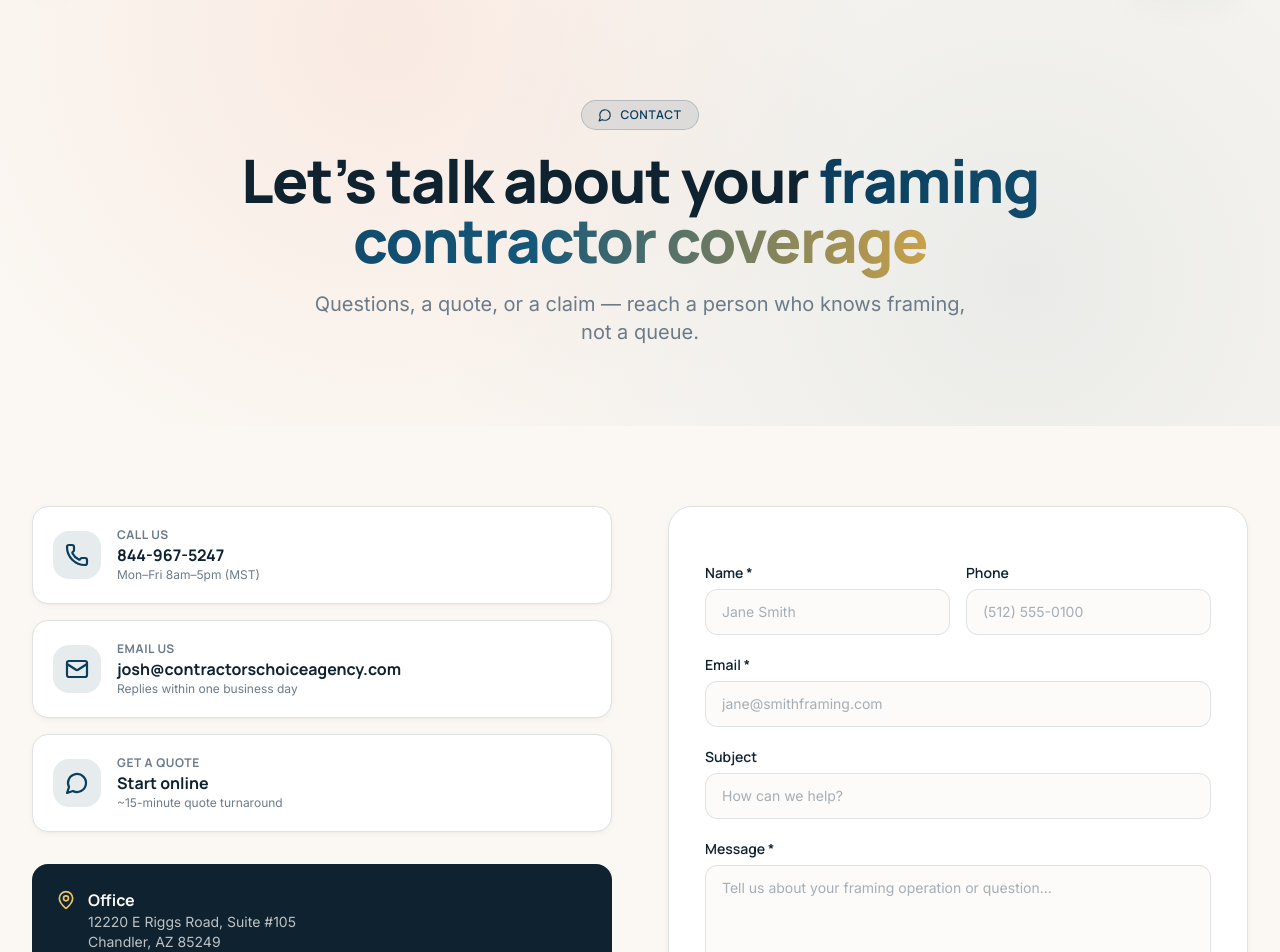
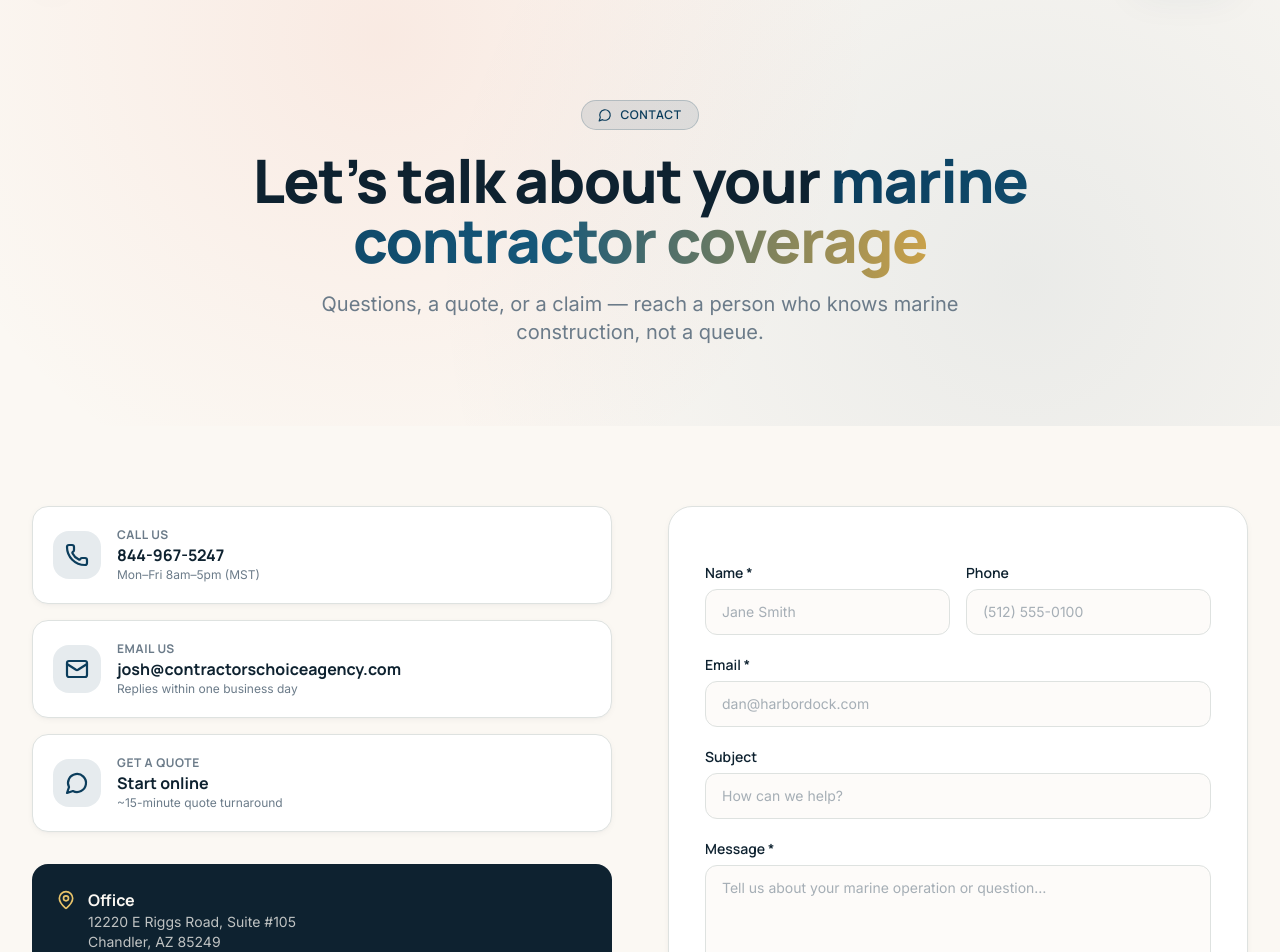
Before and after one commit to MCERQUA/marinacontractorinsurance.com, a Next.js app: page /contact in a window 1280 px wide. Shown: the part 60-1012 px from the top of the page. Built offline with nearby package versions, Linux system fonts and the light colour scheme.

Commit message:
auto-save: netlify.toml,package.json,src/app/contact/page.tsx (+2 more)

```diff
--- a/package.json
+++ b/package.json
@@ -1,5 +1,5 @@
 {
-  "name": "framingcontractorinsurance",
+  "name": "marinacontractorinsurance",
   "version": "1.0.0",
   "private": true,
   "scripts": {
--- a/src/app/contact/page.tsx
+++ b/src/app/contact/page.tsx
@@ -38,7 +38,7 @@ export default function ContactPage() {
       await fetch(WEBHOOK_URL, {
         method: "POST",
         headers: { "Content-Type": "application/json" },
-        body: JSON.stringify({ form_name: "contact", source: "framingcontractorinsurance.com", ...formData }),
+        body: JSON.stringify({ form_name: "contact", source: "marinacontractorinsurance.com", ...formData }),
       });
       setSubmitted(true);
     } catch {
@@ -69,11 +69,11 @@ export default function ContactPage() {
               <h1 className="mt-5 font-heading font-extrabold text-espresso text-4xl md:text-5xl lg:text-6xl leading-[1.05] tracking-tight">
                 Let&rsquo;s talk about your{" "}
                 <span className="bg-gradient-to-r from-clay via-clay-light to-gold-dark bg-clip-text text-transparent">
-                  framing contractor coverage
+                  marine contractor coverage
                 </span>
               </h1>
               <p className="mt-5 lead max-w-2xl mx-auto">
-                Questions, a quote, or a claim — reach a person who knows framing, not a queue.
+                Questions, a quote, or a claim — reach a person who knows marine construction, not a queue.
               </p>
             </FadeIn>
           </div>
@@ -158,7 +158,7 @@ export default function ContactPage() {
 
                   <div>
                     <label htmlFor="email" className={labelClass}>Email *</label>
-                    <input id="email" name="email" type="email" required value={formData.email} onChange={handleChange} placeholder="jane@smithframing.com" className={inputClass} />
+                    <input id="email" name="email" type="email" required value={formData.email} onChange={handleChange} placeholder="dan@harbordock.com" className={inputClass} />
                   </div>
 
                   <div>
@@ -168,7 +168,7 @@ export default function ContactPage() {
 
                   <div>
                     <label htmlFor="message" className={labelClass}>Message *</label>
-                    <textarea id="message" name="message" rows={5} required value={formData.message} onChange={handleChange} placeholder="Tell us about your framing operation or question…" className={`${inputClass} resize-none`} />
+                    <textarea id="message" name="message" rows={5} required value={formData.message} onChange={handleChange} placeholder="Tell us about your marine operation or question…" className={`${inputClass} resize-none`} />
                   </div>
 
                   {error && <p className="text-red-600 text-sm font-medium">{error}</p>}
--- a/src/app/privacy/page.tsx
+++ b/src/app/privacy/page.tsx
@@ -6,7 +6,7 @@ import { SITE } from "@/lib/site";
 
 export const metadata: Metadata = {
   title: "Privacy Policy",
-  description: "How Framing Contractor Insurance and Contractors Choice Agency collect, use, and protect your information.",
+  description: "How Marina Contractor Insurance and Contractors Choice Agency collect, use, and protect your information.",
   alternates: { canonical: `${SITE.url}/privacy` },
   robots: { index: false, follow: true },
 };
--- a/src/app/terms/page.tsx
+++ b/src/app/terms/page.tsx
@@ -6,7 +6,7 @@ import { SITE } from "@/lib/site";
 
 export const metadata: Metadata = {
   title: "Terms of Service",
-  description: "Terms governing your use of framingcontractorinsurance.com and the services of Contractors Choice Agency.",
+  description: "Terms governing your use of marinacontractorinsurance.com and the services of Contractors Choice Agency.",
   alternates: { canonical: `${SITE.url}/terms` },
   robots: { index: false, follow: true },
 };
```
Also changed, not shown: 1 other file (tests, documents, lock files or other folders).
